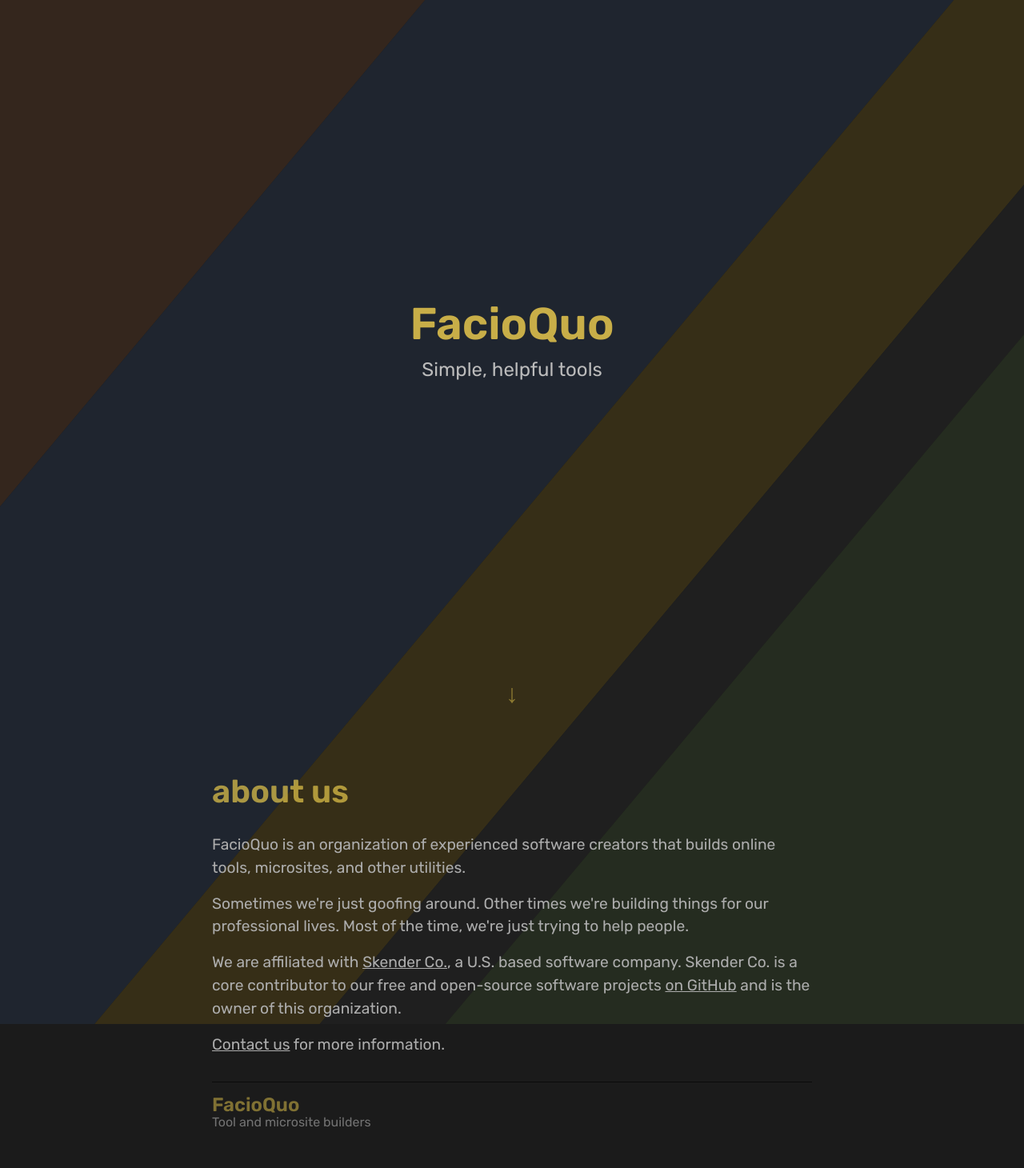
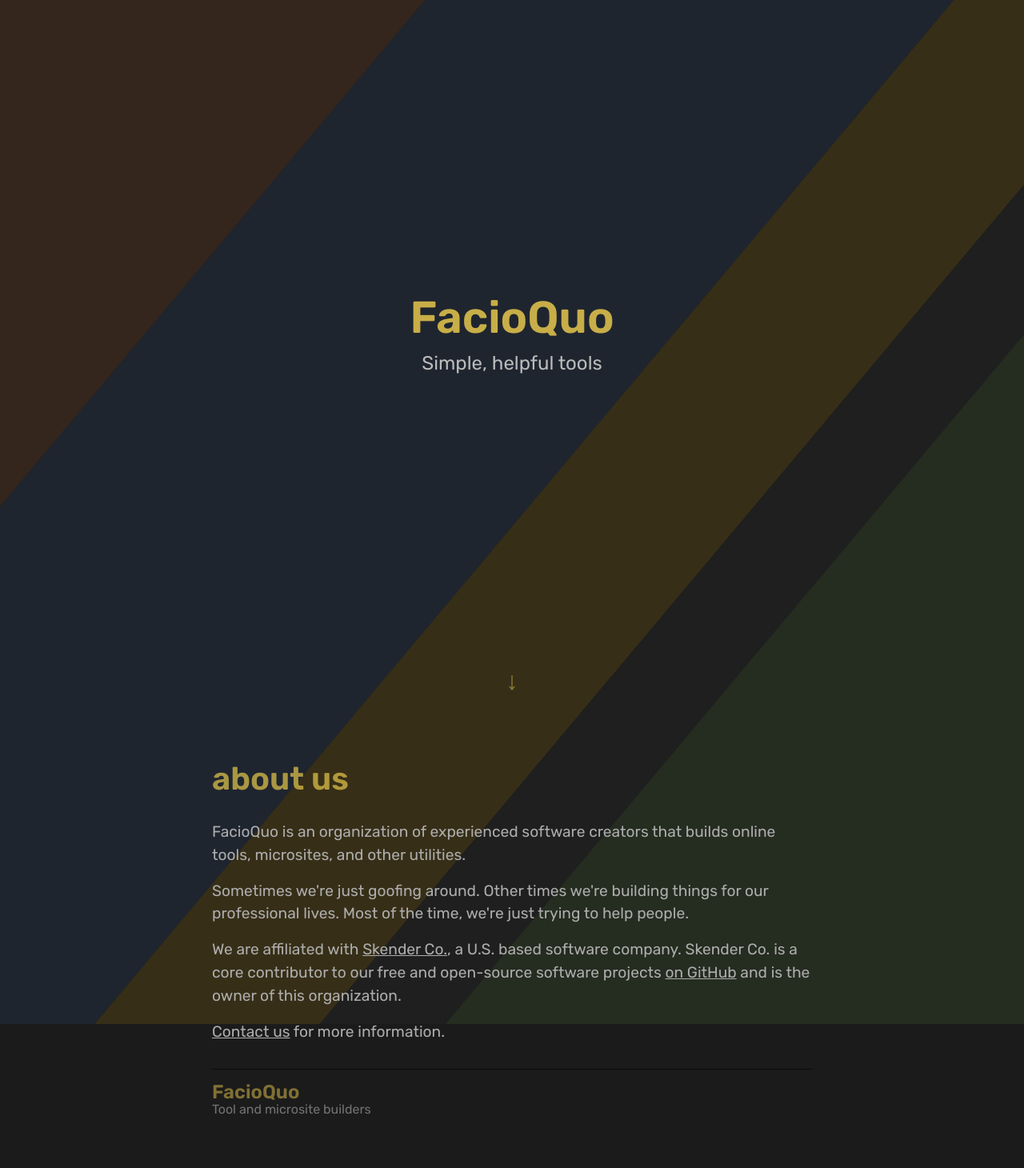
Before and after one commit to facioquo/facioquo.com, a Jekyll site: the page built from pages/home.html, in a window 1280 px wide. Shown: the whole page at 80% size. Built offline with Jekyll 4.4.1, drawn with Linux system fonts in a browser that asks for light colours.

Commit message:
fix: arrow position

```diff
--- a/_includes/head-home-styles.html
+++ b/_includes/head-home-styles.html
@@ -1,6 +1,6 @@
 <style>
   .splash-page {
-    height: calc(100dvh - 7rem);
+    height: calc(100dvh - 8rem);
     display: flex;
     flex-direction: column;
     align-items: center;
```
